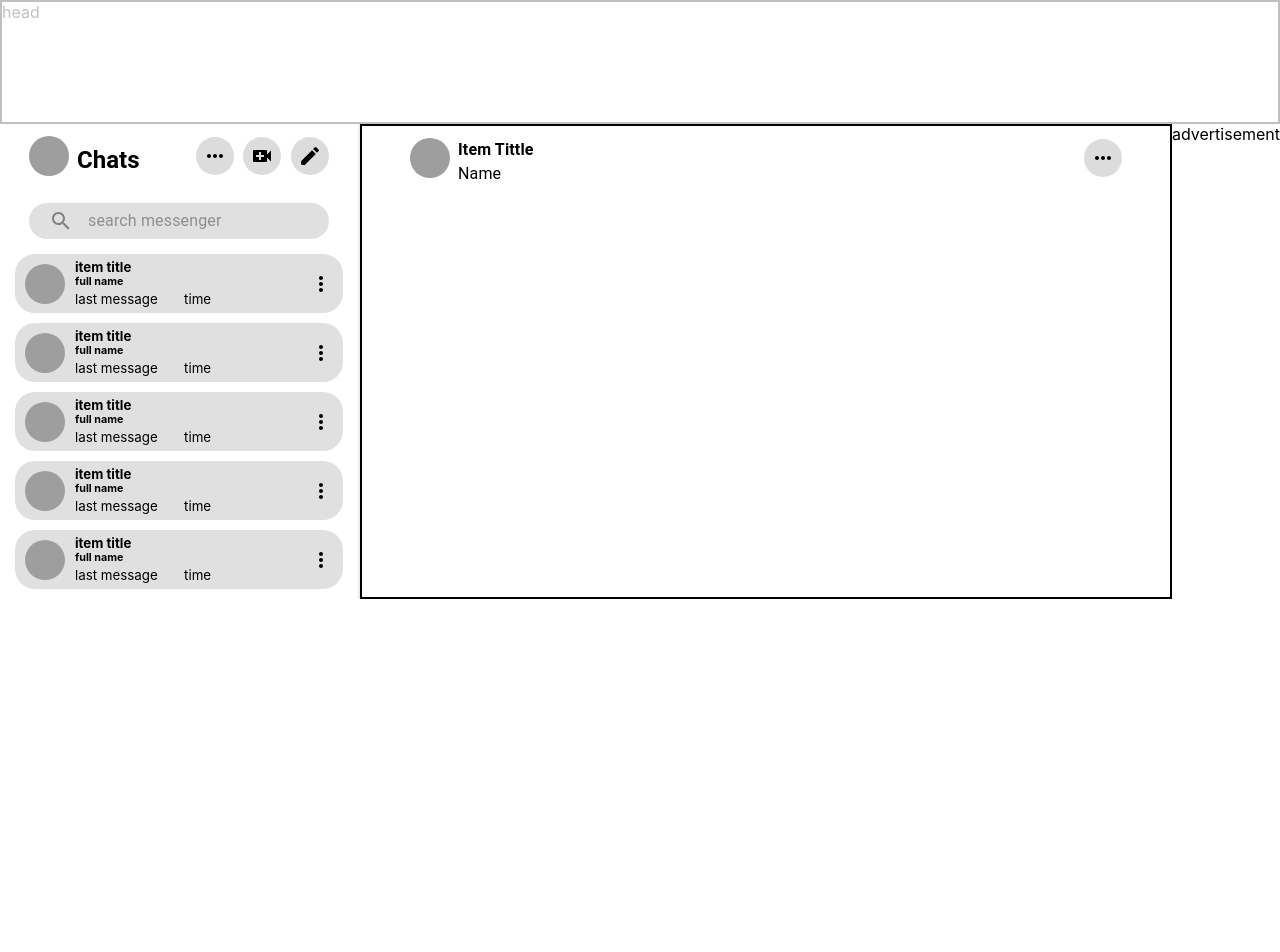
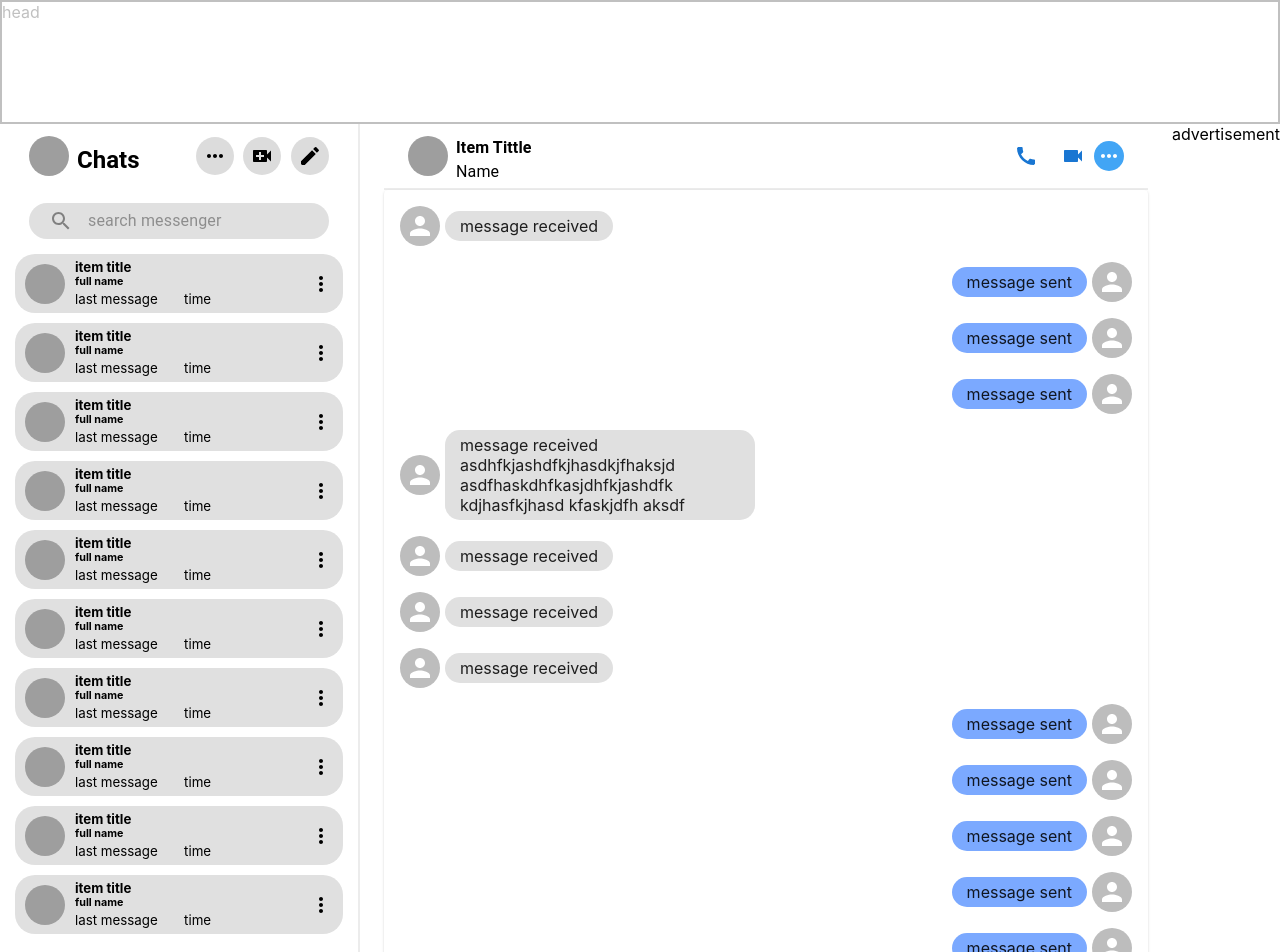
Before and after one commit to asaugat04/demo-app, a React (Create React App) app: page / in a window 1280 px wide. Shown: the top 952 px of the page. Before the commit the page ends 800 px from the top, so only its background shows below. Built offline with nearby package versions, Linux system fonts and the light colour scheme; grey boxes are pictures that could not be loaded.

Commit message:
middle section made which shows sender and receiver message, scrolling is needed to be done

```diff
--- a/src/components/BodyLeft.jsx
+++ b/src/components/BodyLeft.jsx
@@ -9,6 +9,7 @@ import Avatar from '@mui/material/Avatar';
 import MoreVertIcon from '@mui/icons-material/MoreVert';
 import Box from '@mui/material/Box';
 
+import Chat from "./Chat";
 import { Typography } from '@mui/material';
 
 
@@ -31,66 +32,18 @@ const BodyLeft = () => {
                     margin: "0 0 0 15px",
                 }} />
             </div>
-            <div className="chats">
-                <div className="first">
-                    <Avatar alt="Travis Howard" src="/static/images/avatar/2.jpg" />
-                    <div className="text">
-                        <h5>item title</h5>
-                        <h6>full name</h6>
-                        <p><small>last message  &nbsp;&nbsp;&nbsp;&nbsp;&nbsp; time </small></p>
 
-                    </div>
-                </div>
-                <MoreVertIcon />
-            </div>
-            <div className="chats">
-                <div className="first">
-                    <Avatar alt="Travis Howard" src="/static/images/avatar/2.jpg" />
-                    <div className="text">
-                        <h5>item title</h5>
-                        <h6>full name</h6>
-                        <p><small>last message  &nbsp;&nbsp;&nbsp;&nbsp;&nbsp; time </small></p>
+            <Chat/>
+            <Chat/>
+            <Chat/>
+            <Chat/>
+            <Chat/>
+            <Chat/>
+            <Chat/>
+            <Chat/>
+            <Chat/>
+            <Chat/>
 
-                    </div>
-                </div>
-                <MoreVertIcon />
-            </div>
-            <div className="chats">
-                <div className="first">
-                    <Avatar alt="Travis Howard" src="/static/images/avatar/2.jpg" />
-                    <div className="text">
-                        <h5>item title</h5>
-                        <h6>full name</h6>
-                        <p><small>last message  &nbsp;&nbsp;&nbsp;&nbsp;&nbsp; time </small></p>
-
-                    </div>
-                </div>
-                <MoreVertIcon />
-            </div>
-            <div className="chats">
-                <div className="first">
-                    <Avatar alt="Travis Howard" src="/static/images/avatar/2.jpg" />
-                    <div className="text">
-                        <h5>item title</h5>
-                        <h6>full name</h6>
-                        <p><small>last message  &nbsp;&nbsp;&nbsp;&nbsp;&nbsp; time </small></p>
-
-                    </div>
-                </div>
-                <MoreVertIcon />
-            </div>
-            <div className="chats">
-                <div className="first">
-                    <Avatar alt="Travis Howard" src="/static/images/avatar/2.jpg" />
-                    <div className="text">
-                        <h5>item title</h5>
-                        <h6>full name</h6>
-                        <p><small>last message  &nbsp;&nbsp;&nbsp;&nbsp;&nbsp; time </small></p>
-
-                    </div>
-                </div>
-                <MoreVertIcon />
-            </div>
         </div>
     )
 }
--- a/src/components/BodyMiddle.jsx
+++ b/src/components/BodyMiddle.jsx
@@ -12,6 +12,29 @@ import Avatar from '@mui/material/Avatar';
 import Tooltip from '@mui/material/Tooltip';
 import MenuItem from '@mui/material/MenuItem';
 import MoreHorizIcon from '@mui/icons-material/MoreHoriz';
+import CallIcon from '@mui/icons-material/Call';
+import VideocamIcon from '@mui/icons-material/Videocam';
+import { margin } from '@mui/system';
+import { bottomNavigationActionClasses, ListItem, Paper } from '@mui/material';
+import List from '@mui/material/List';
+import { makeStyles } from '@material-ui/core/styles';
+
+const useStyles = makeStyles({
+    message: {
+        padding: "5px 15px",
+        borderRadius: "15px",
+        margin: "0 5px 0 5px",
+        maxWidth:'280px'
+    },
+    sent: {
+        backgroundColor: "rgb(123, 169, 255) ",
+    },
+    recieved: {
+        backgroundColor: "rgb(224, 224, 224)",
+    }
+})
+
+
 
 
 const settings = ['Profile', 'Account', 'Dashboard', 'Logout'];
@@ -21,6 +44,8 @@ const BodyMiddle = () => {
 
     const [anchorElNav, setAnchorElNav] = React.useState(null);
     const [anchorElUser, setAnchorElUser] = React.useState(null);
+
+    const classes = useStyles()
 
     const handleOpenNavMenu = (event) => {
         setAnchorElNav(event.currentTarget);
@@ -42,12 +67,18 @@ const BodyMiddle = () => {
 
     return (
         <Container fluid sx={{
-            border: "2px solid"
+
+            // border: "2px solid"
+
+
         }}>
             <AppBar position="static" sx={{
                 backgroundColor: "transparent",
-                boxShadow: "0"
+                boxShadow: "0",
+                borderBottom: "2px solid rgb(236, 236, 236)",
+
             }}>
+
                 <Container maxWidth="xl">
                     <Toolbar disableGutters sx={{
                         display: "flex",
@@ -93,7 +124,7 @@ const BodyMiddle = () => {
                                 ))}
                             </Menu>
                             <Box variant="h5" ml={1} pt={1}>
-                                <Typography  sx={{
+                                <Typography sx={{
                                     fontWeight: "bolder",
                                     color: "black"
                                 }}>
@@ -101,7 +132,7 @@ const BodyMiddle = () => {
 
                                 </Typography>
                                 <Typography sx={{
-                                    color:"black"
+                                    color: "black"
                                 }}>
                                     Name
                                 </Typography>
@@ -109,13 +140,31 @@ const BodyMiddle = () => {
                         </Box>
 
                         <Box >
+                            <Tooltip title="Audio call">
+                                <IconButton color='primary' sx={{ pr: 0.2 }}>
+                                    <CallIcon fontSize='medium' sx={{
+                                        borderRadius: "50%",
+                                        padding: "7px",
+                                        // color: "primary"
+                                    }} />
+                                </IconButton>
+                            </Tooltip>
+                            <Tooltip title="Video call">
+                                <IconButton color='primary' sx={{ pr: 0.2 }}>
+                                    <VideocamIcon fontSize='medium' sx={{
+                                        borderRadius: "50%",
+                                        padding: "7px",
+                                        // color: "primary"
+                                    }} />
+                                </IconButton>
+                            </Tooltip>
                             <Tooltip title="Open settings">
                                 <IconButton onClick={handleOpenUserMenu} sx={{ p: 0 }}>
                                     <MoreHorizIcon sx={{
-                                        background: "rgb(220, 220, 220)",
+                                        background: "#42a5f5",
                                         borderRadius: "50%",
-                                        padding: "7px",
-                                        color: "black"
+                                        padding: "3px",
+                                        color: "white"
                                     }} />
                                 </IconButton>
                             </Tooltip>
@@ -123,6 +172,102 @@ const BodyMiddle = () => {
                     </Toolbar>
                 </Container>
             </AppBar>
+
+
+
+
+            {/* messages */}
+            <Paper sx={{
+                maxHeight: "200",
+                overflow: "auto"
+            }}>
+                <List>
+                    <ListItem >
+                        <Avatar></Avatar>
+                        <p className={classes.message + " " + classes.recieved} >message received</p>
+                    </ListItem>
+                    <ListItem sx={{
+                        justifyContent: "flex-end"
+                    }} >
+                        <p className={classes.message + " " + classes.sent} >message sent</p>
+                        <Avatar></Avatar>
+                    </ListItem>
+                    <ListItem sx={{
+                        justifyContent: "flex-end"
+                    }} >
+                        <p className={classes.message + " " + classes.sent} >message sent</p>
+                        <Avatar></Avatar>
+                    </ListItem>
+                    <ListItem sx={{
+                        justifyContent: "flex-end"
+                    }} >
+                        <p className={classes.message + " " + classes.sent} >message sent</p>
+                        <Avatar></Avatar>
+                    </ListItem>
+                    <ListItem >
+                        <Avatar></Avatar>
+                        <p className={classes.message + " " + classes.recieved} >message received asdhfkjashdfkjhasdkjfhaksjd
+                        asdfhaskdhfkasjdhfkjashdfk kdjhasfkjhasd kfaskjdfh aksdf</p>
+                    </ListItem>
+                    <ListItem >
+                        <Avatar></Avatar>
+                        <p className={classes.message + " " + classes.recieved} >message received</p>
+                    </ListItem>
+                    <ListItem >
+                        <Avatar></Avatar>
+                        <p className={classes.message + " " + classes.recieved} >message received</p>
+                    </ListItem>
+                    <ListItem >
+                        <Avatar></Avatar>
+                        <p className={classes.message + " " + classes.recieved} >message received</p>
+                    </ListItem>
+                    <ListItem sx={{
+                        justifyContent: "flex-end"
+                    }} >
+                        <p className={classes.message + " " + classes.sent} >message sent</p>
+                        <Avatar></Avatar>
+                    </ListItem>
+                    <ListItem sx={{
+                        justifyContent: "flex-end"
+                    }} >
+                        <p className={classes.message + " " + classes.sent} >message sent</p>
+                        <Avatar></Avatar>
+                    </ListItem>
+                    <ListItem sx={{
+                        justifyContent: "flex-end"
+                    }} >
+                        <p className={classes.message + " " + classes.sent} >message sent</p>
+                        <Avatar></Avatar>
+                    </ListItem>
+                    <ListItem sx={{
+                        justifyContent: "flex-end"
+                    }} >
+                        <p className={classes.message + " " + classes.sent} >message sent</p>
+                        <Avatar></Avatar>
+                    </ListItem>
+                    <ListItem sx={{
+                        justifyContent: "flex-end"
+                    }} >
+                        <p className={classes.message + " " + classes.sent} >message sent</p>
+                        <Avatar></Avatar>
+                    </ListItem>
+                    <ListItem sx={{
+                        justifyContent: "flex-end"
+                    }} >
+                        <p className={classes.message + " " + classes.sent} >message sent</p>
+                        <Avatar></Avatar>
+                    </ListItem>
+                    <ListItem sx={{
+                        justifyContent: "flex-end"
+                    }} >
+                        <p className={classes.message + " " + classes.sent} >message sent</p>
+                        <Avatar></Avatar>
+                    </ListItem>
+                </List>
+
+            </Paper>
+
+
         </Container>
 
 
--- /dev/null
+++ b/src/components/Chat.jsx
@@ -0,0 +1,30 @@
+import React from "react";
+import { useContext, useState } from "react";
+import Avatar from '@mui/material/Avatar';
+import MoreVertIcon from '@mui/icons-material/MoreVert';
+
+
+const Chat = () => {
+
+
+
+    return (
+
+        <div className="chats">
+            <div className="first">
+                <Avatar alt="Travis Howard" src="/static/images/avatar/2.jpg" />
+                <div className="text">
+                    <h5>item title</h5>
+                    <h6>full name</h6>
+                    <p><small>last message  &nbsp;&nbsp;&nbsp;&nbsp;&nbsp; time </small></p>
+
+                </div>
+            </div>
+            <MoreVertIcon />
+        </div>
+
+
+    )
+}
+
+export default Chat
--- a/src/components/styles/body.css
+++ b/src/components/styles/body.css
@@ -29,6 +29,7 @@
     margin: 0 10px 10px 10px;
     align-items: center;
     background-color: rgb(224, 224, 224) ;
+    /* background-color: rgb(123, 169, 255) ; */
     border-radius: 20px;
 }
 
@@ -40,6 +41,7 @@
 
 .text{
     margin-left: 10px;
+    /* background-color: rgb(151, 151, 151); */
 }
 
 .text h5, h6, p{
```
Also changed, not shown: src/components/ChatsList.jsx (deleted, +0 -16 lines).
